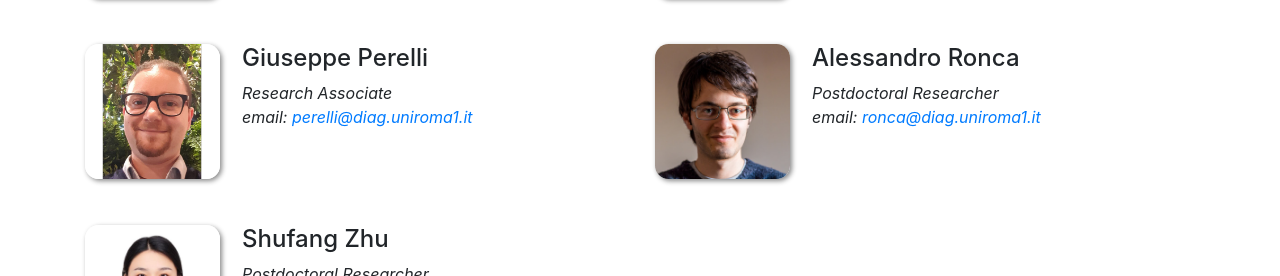
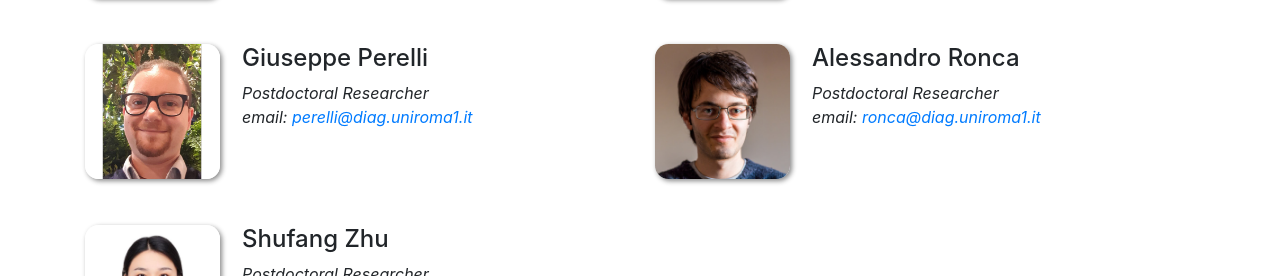
Before and after one commit to whitemech/whitemech.github.io, a Jekyll site: the page built from _pages/people.md, in a window 1280 px wide and 900 px high, scrolled down 487 px. Shown: the part 177-453 px from the top of the window. Built offline with Jekyll 4.4.1, drawn with Linux system fonts in a browser that asks for light colours.

Commit message:
Renaming my job title
I am renaming my title into Postdoctoral Researcher to make it uniform with the other members of the group.

```diff
--- a/_data/postdocs.yml
+++ b/_data/postdocs.yml
@@ -21,7 +21,7 @@
 
 - name: Giuseppe Perelli
   photo: giuseppe.jpg
-  info: Research Associate
+  info: Postdoctoral Researcher
   email: perelli@diag.uniroma1.it
   website: https://giuseppeperelli.github.io/
   number_educ: 0
```
